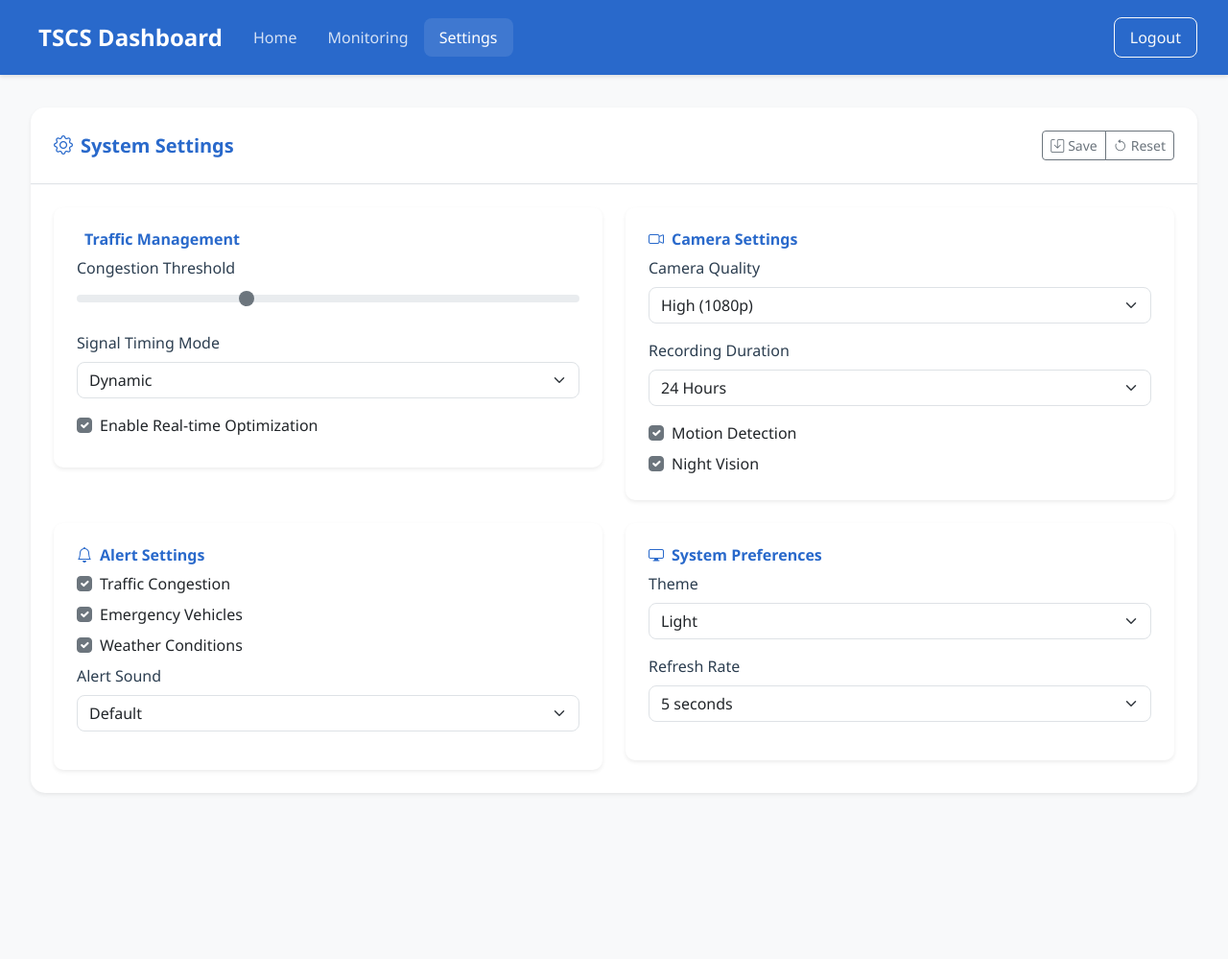
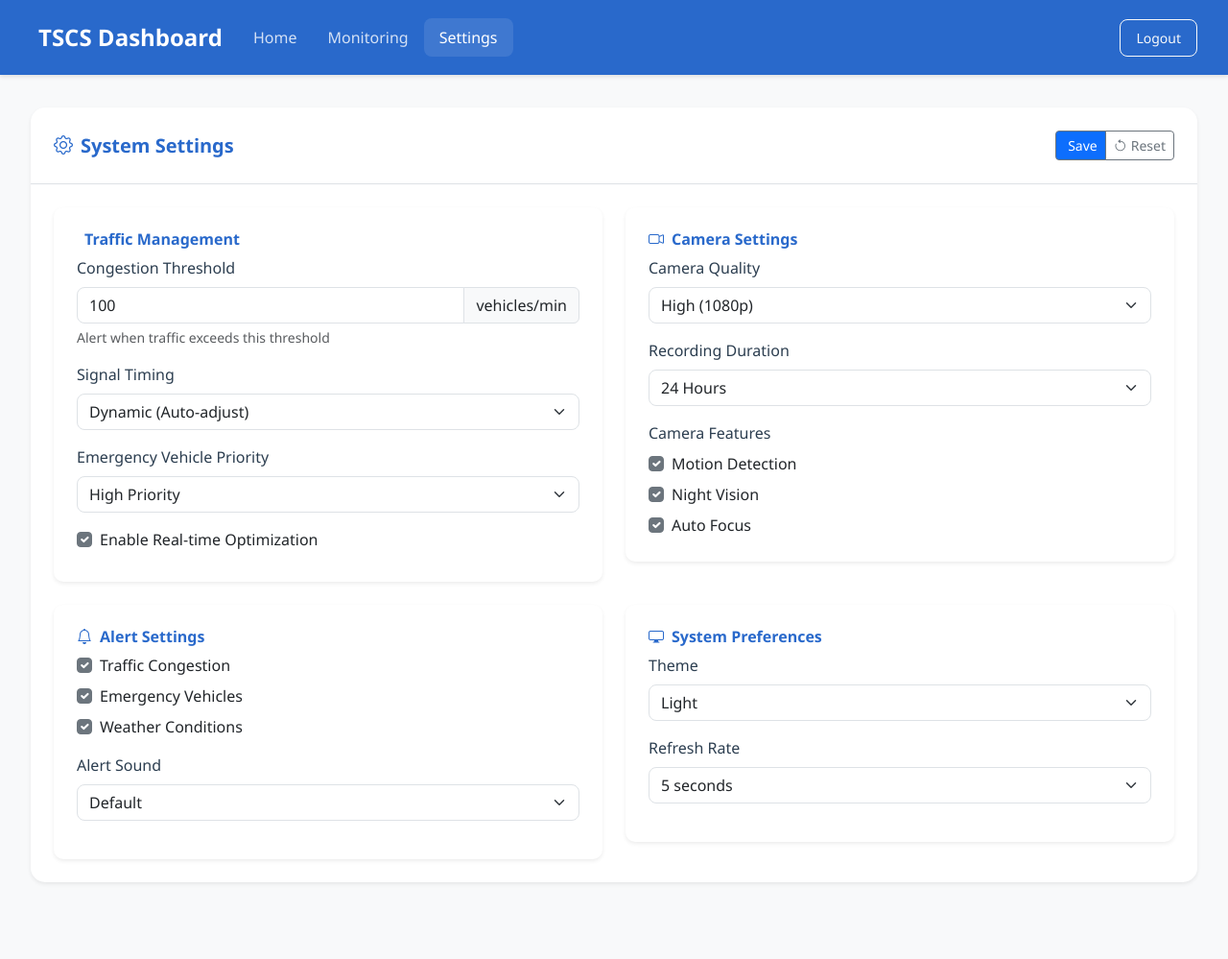
Before and after one commit to amna208h-oss/FYP_ATSCS, a Django app: page /settings/ in a window 1280 px wide. Shown: the whole page at 96% size. Before the commit the page ends 827 px from the top, so only its background shows below. Run offline with Django 5.2, Linux system fonts and the light colour scheme; a user stored in the database is signed in.

Commit message:
Updated settings page with toast and confirm dialog

```diff
--- a/Traffic_management/templates/settings.html
+++ b/Traffic_management/templates/settings.html
@@ -3,48 +3,124 @@
 <head>
   <meta charset="UTF-8">
   <meta name="viewport" content="width=device-width, initial-scale=1.0">
-    <title>System Settings</title>
-    {% load static %}
+  <title>System Settings – TSCS Dashboard</title>
+
   <link href="https://cdn.jsdelivr.net/npm/bootstrap@5.3.0-alpha3/dist/css/bootstrap.min.css" rel="stylesheet">
   <link href="https://cdn.jsdelivr.net/npm/bootstrap-icons@1.10.2/font/bootstrap-icons.css" rel="stylesheet">
+  {% load static %}
   <link rel="stylesheet" href="{% static 'css/style.css' %}">
   <link rel="stylesheet" href="{% static 'css/theme.css' %}">
+
+  <style>
+    /* ── Toast Notification (Image 2 style) ─────────────────────────── */
+    .tscs-toast-container {
+      position   : fixed;
+      bottom     : 1.5rem;
+      right      : 1.5rem;
+      z-index    : 9999;
+      min-width  : 300px;
+    }
+
+    .tscs-toast {
+      display        : flex;
+      align-items    : flex-start;
+      gap            : .75rem;
+      background     : #fff;
+      border         : 1px solid #e5e7eb;
+      border-radius  : 10px;
+      box-shadow     : 0 8px 24px rgba(0,0,0,.13);
+      padding        : .85rem 1rem;
+      opacity        : 0;
+      transform      : translateY(16px);
+      transition     : opacity .3s ease, transform .3s ease;
+      pointer-events : none;
+    }
+    .tscs-toast.show {
+      opacity       : 1;
+      transform     : translateY(0);
+      pointer-events: auto;
+    }
+
+    .tscs-toast-icon {
+      width          : 28px;
+      height         : 28px;
+      border-radius  : 50%;
+      display        : flex;
+      align-items    : center;
+      justify-content: center;
+      flex-shrink    : 0;
+      font-size      : .9rem;
+      color          : #fff;
+    }
+    .tscs-toast-icon.success { background: #16a34a; }
+    .tscs-toast-icon.error   { background: #dc2626; }
+    .tscs-toast-icon.info    { background: #2563eb; }
+
+    .tscs-toast-body { flex: 1; }
+    .tscs-toast-title {
+      font-weight  : 700;
+      font-size    : .88rem;
+      margin-bottom: .15rem;
+    }
+    .tscs-toast-title.success { color: #16a34a; }
+    .tscs-toast-title.error   { color: #dc2626; }
+    .tscs-toast-title.info    { color: #2563eb; }
+
+    .tscs-toast-msg  { font-size: .85rem; color: #374151; }
+    .tscs-toast-time { font-size: .75rem; color: #9ca3af; margin-top: .2rem; }
+
+    .tscs-toast-close {
+      background : none;
+      border     : none;
+      color      : #9ca3af;
+      font-size  : 1rem;
+      cursor     : pointer;
+      padding    : 0;
+      line-height: 1;
+      flex-shrink: 0;
+    }
+    .tscs-toast-close:hover { color: #374151; }
+  </style>
 </head>
 <body>
 
-    <!-- ── Navbar ─────────────────────────────────────────────────────── -->
+  <!-- ── Navbar ──────────────────────────────────────────────────────── -->
   <nav class="navbar navbar-expand-lg navbar-dark">
     <div class="container-fluid">
       <a class="navbar-brand" href="{% url 'home' %}">
         <i class="bi bi-traffic-light me-2"></i>TSCS Dashboard
       </a>
-            <button class="navbar-toggler" type="button" data-bs-toggle="collapse" data-bs-target="#navbarNav"
-                    aria-controls="navbarNav" aria-expanded="false" aria-label="Toggle navigation">
+      <button class="navbar-toggler" type="button"
+              data-bs-toggle="collapse" data-bs-target="#navbarNav"
+              aria-controls="navbarNav" aria-expanded="false"
+              aria-label="Toggle navigation">
         <span class="navbar-toggler-icon"></span>
       </button>
       <div class="collapse navbar-collapse" id="navbarNav">
         <ul class="navbar-nav me-auto">
-                    <li class="nav-item"><a class="nav-link" href="{% url 'home' %}">Home</a></li>
-                    <li class="nav-item"><a class="nav-link" href="{% url 'monitoring' %}">Monitoring</a></li>
+          <li class="nav-item"><a class="nav-link"        href="{% url 'home' %}">Home</a></li>
+          <li class="nav-item"><a class="nav-link"        href="{% url 'monitoring' %}">Monitoring</a></li>
           <li class="nav-item"><a class="nav-link active" href="{% url 'settings' %}">Settings</a></li>
         </ul>
-                <a href="{% url 'logout' %}" class="btn btn-outline-light">Logout</a>
+        <a href="{% url 'logout' %}" class="btn btn-outline-light btn-sm">Logout</a>
       </div>
     </div>
   </nav>
 
-    <!-- ── Main Content ───────────────────────────────────────────────── -->
+  <!-- ── Main Content ────────────────────────────────────────────────── -->
   <div class="main-container">
     <section class="mb-5">
       <div class="dashboard-card">
 
-                <!-- Card Header with Save / Reset buttons -->
+        <!-- Card Header -->
         <div class="card-header d-flex justify-content-between align-items-center">
-                    <h5 class="mb-0"><i class="bi bi-gear me-2"></i>System Settings</h5>
+          <h5 class="mb-0">
+            <i class="bi bi-gear me-2"></i>System Settings
+          </h5>
           <div class="btn-group">
-                        <button type="button" class="btn btn-outline-primary btn-sm" id="saveSettings"
+            <button type="button" class="btn btn-primary btn-sm" id="saveSettings"
                     aria-label="Save settings">
-                            <i class="bi bi-save me-1"></i>Save
+              <i class="bi bi-floppy me-1"></i>Save
             </button>
             <button type="button" class="btn btn-outline-secondary btn-sm" id="resetSettings"
                     aria-label="Reset settings">
@@ -56,27 +132,41 @@
         <div class="card-body">
           <div class="row g-4">
 
-                        <!-- ── 1. Traffic Management ───────────────────────────────── -->
+            <!-- ① Traffic Management ────────────────────────────────── -->
             <div class="col-lg-6">
-                            <form id="trafficSettings" aria-label="Traffic Management Settings">
+              <form id="trafficSettings" aria-label="Traffic Management Settings" onsubmit="return false;">
                 <div class="settings-card">
                   <h6><i class="bi bi-traffic-light me-2"></i>Traffic Management</h6>
 
                   <div class="mb-3">
-                                        <label class="form-label" for="congestionThreshold">Congestion Threshold</label>
-                                        <input type="range" class="form-range"
-                                               id="congestionThreshold"
-                                               name="congestionThreshold"
+                    <label class="form-label" for="congestionThreshold">
+                      Congestion Threshold
+                    </label>
+                    <div class="input-group">
+                      <input type="number" class="form-control"
+                             id="congestionThreshold" name="congestionThreshold"
                              min="50" max="200" value="100">
+                      <span class="input-group-text">vehicles/min</span>
+                    </div>
+                    <div class="form-text">Alert when traffic exceeds this threshold</div>
                   </div>
 
                   <div class="mb-3">
-                                        <label class="form-label" for="signalTimingMode">Signal Timing Mode</label>
+                    <label class="form-label" for="signalTimingMode">Signal Timing</label>
                     <select class="form-select" id="signalTimingMode" name="signalTimingMode">
-                                            <option value="Dynamic">Dynamic</option>
+                      <option value="Dynamic">Dynamic (Auto-adjust)</option>
                       <option value="Fixed">Fixed</option>
                       <option value="Peak Hours">Peak Hours</option>
                       <option value="Off-Peak">Off-Peak</option>
+                    </select>
+                  </div>
+
+                  <div class="mb-3">
+                    <label class="form-label" for="emergencyPriority">Emergency Vehicle Priority</label>
+                    <select class="form-select" id="emergencyPriority" name="emergencyPriority">
+                      <option value="High Priority">High Priority</option>
+                      <option value="Medium Priority">Medium Priority</option>
+                      <option value="Low Priority">Low Priority</option>
                     </select>
                   </div>
 
@@ -91,9 +181,9 @@
               </form>
             </div>
 
-                        <!-- ── 2. Camera Settings ──────────────────────────────────── -->
+            <!-- ② Camera Settings ──────────────────────────────────── -->
             <div class="col-lg-6">
-                            <form id="cameraSettings" aria-label="Camera Settings">
+              <form id="cameraSettings" aria-label="Camera Settings" onsubmit="return false;">
                 <div class="settings-card">
                   <h6><i class="bi bi-camera-video me-2"></i>Camera Settings</h6>
 
@@ -115,24 +205,29 @@
                     </select>
                   </div>
 
+                  <p class="form-label mb-2">Camera Features</p>
                   <div class="form-check mb-2">
                     <input class="form-check-input" type="checkbox"
                            id="enableMotion" name="motionDetection" checked>
                     <label class="form-check-label" for="enableMotion">Motion Detection</label>
                   </div>
-
-                                    <div class="form-check">
+                  <div class="form-check mb-2">
                     <input class="form-check-input" type="checkbox"
                            id="enableNight" name="nightVision" checked>
                     <label class="form-check-label" for="enableNight">Night Vision</label>
+                  </div>
+                  <div class="form-check">
+                    <input class="form-check-input" type="checkbox"
+                           id="enableAutoFocus" name="autoFocus" checked>
+                    <label class="form-check-label" for="enableAutoFocus">Auto Focus</label>
                   </div>
                 </div>
               </form>
             </div>
 
-                        <!-- ── 3. Alert Settings ───────────────────────────────────── -->
+            <!-- ③ Alert Settings ───────────────────────────────────── -->
             <div class="col-lg-6">
-                            <form id="alertSettings" aria-label="Alert Settings">
+              <form id="alertSettings" aria-label="Alert Settings" onsubmit="return false;">
                 <div class="settings-card">
                   <h6><i class="bi bi-bell me-2"></i>Alert Settings</h6>
 
@@ -141,14 +236,12 @@
                            id="alertTraffic" name="alertTraffic" checked>
                     <label class="form-check-label" for="alertTraffic">Traffic Congestion</label>
                   </div>
-
                   <div class="form-check mb-2">
                     <input class="form-check-input" type="checkbox"
                            id="alertEmergency" name="alertEmergency" checked>
                     <label class="form-check-label" for="alertEmergency">Emergency Vehicles</label>
                   </div>
-
-                                    <div class="form-check mb-2">
+                  <div class="form-check mb-3">
                     <input class="form-check-input" type="checkbox"
                            id="alertWeather" name="alertWeather" checked>
                     <label class="form-check-label" for="alertWeather">Weather Conditions</label>
@@ -167,9 +260,9 @@
               </form>
             </div>
 
-                        <!-- ── 4. System Preferences ──────────────────────────────── -->
+            <!-- ④ System Preferences ──────────────────────────────── -->
             <div class="col-lg-6">
-                            <form id="systemSettings" aria-label="System Preferences">
+              <form id="systemSettings" aria-label="System Preferences" onsubmit="return false;">
                 <div class="settings-card">
                   <h6><i class="bi bi-display me-2"></i>System Preferences</h6>
 
@@ -184,7 +277,6 @@
 
                   <div class="mb-3">
                     <label class="form-label" for="refreshRate">Refresh Rate</label>
-                                        <!-- values are plain numbers so parseInt() works in JS -->
                     <select class="form-select" id="refreshRate" name="refreshRate">
                       <option value="5">5 seconds</option>
                       <option value="10">10 seconds</option>
@@ -202,7 +294,66 @@
     </section>
   </div><!-- /main-container -->
 
+  <!-- ── Toast Container ─────────────────────────────────────────────── -->
+  <div class="tscs-toast-container">
+    <div class="tscs-toast" id="tscs-toast" role="alert" aria-live="polite">
+      <div class="tscs-toast-icon" id="toast-icon">
+        <i class="bi bi-check-lg" id="toast-icon-i"></i>
+      </div>
+      <div class="tscs-toast-body">
+        <div class="tscs-toast-title" id="toast-title">Success</div>
+        <div class="tscs-toast-msg"   id="toast-msg">Settings saved successfully</div>
+        <div class="tscs-toast-time"  id="toast-time">just now</div>
+      </div>
+      <button class="tscs-toast-close" id="toast-close" aria-label="Close">
+        <i class="bi bi-x-lg"></i>
+      </button>
+    </div>
+  </div>
+
+  <!-- Scripts -->
   <script src="https://cdn.jsdelivr.net/npm/bootstrap@5.3.0-alpha3/dist/js/bootstrap.bundle.min.js"></script>
+
+  <script>
+    /* ── showToast()  –  called by settings-handler.js ────────────────
+       type: 'success' | 'error' | 'info'
+    ───────────────────────────────────────────────────────────────── */
+    const _toast     = document.getElementById('tscs-toast');
+    const _toastIcon = document.getElementById('toast-icon');
+    const _toastIconI= document.getElementById('toast-icon-i');
+    const _toastTitle= document.getElementById('toast-title');
+    const _toastMsg  = document.getElementById('toast-msg');
+    const _toastTime = document.getElementById('toast-time');
+    let   _toastTimer;
+
+    document.getElementById('toast-close').addEventListener('click', () => {
+      _toast.classList.remove('show');
+    });
+
+    function showToast(message, type = 'success') {
+      const cfg = {
+        success : { label: 'Success', icon: 'bi-check-lg'      },
+        error   : { label: 'Error',   icon: 'bi-x-lg'          },
+        info    : { label: 'Info',    icon: 'bi-info-circle'    },
+      };
+      const c = cfg[type] ?? cfg.success;
+
+      // Reset classes
+      _toastIcon.className  = `tscs-toast-icon ${type}`;
+      _toastIconI.className = `bi ${c.icon}`;
+      _toastTitle.className = `tscs-toast-title ${type}`;
+      _toastTitle.textContent = c.label;
+      _toastMsg.textContent   = message;
+      _toastTime.textContent  = 'just now';
+
+      _toast.classList.add('show');
+
+      clearTimeout(_toastTimer);
+      _toastTimer = setTimeout(() => _toast.classList.remove('show'), 4000);
+    }
+  </script>
+
+  <!-- Your existing settings-handler.js (unchanged) -->
   <script src="{% static 'js/settings-handler.js' %}"></script>
 </body>
 </html>
```
Lines whose indentation alone changed are shown as unchanged.
